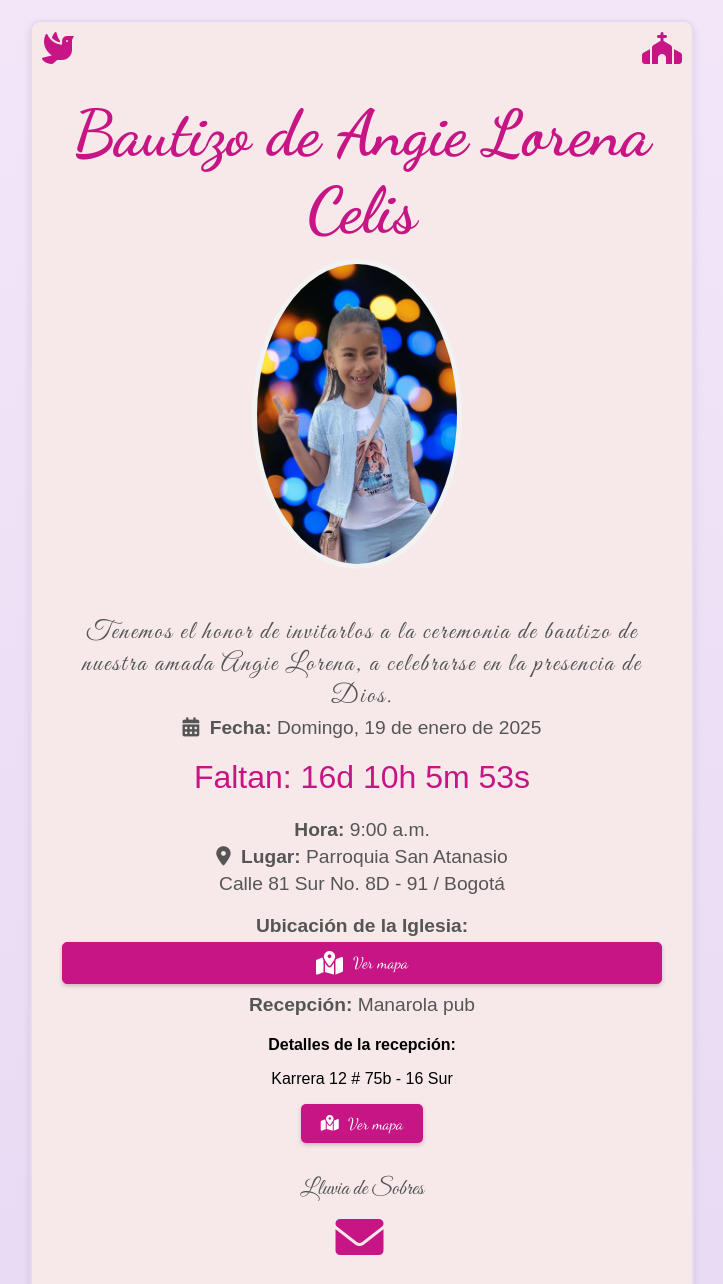
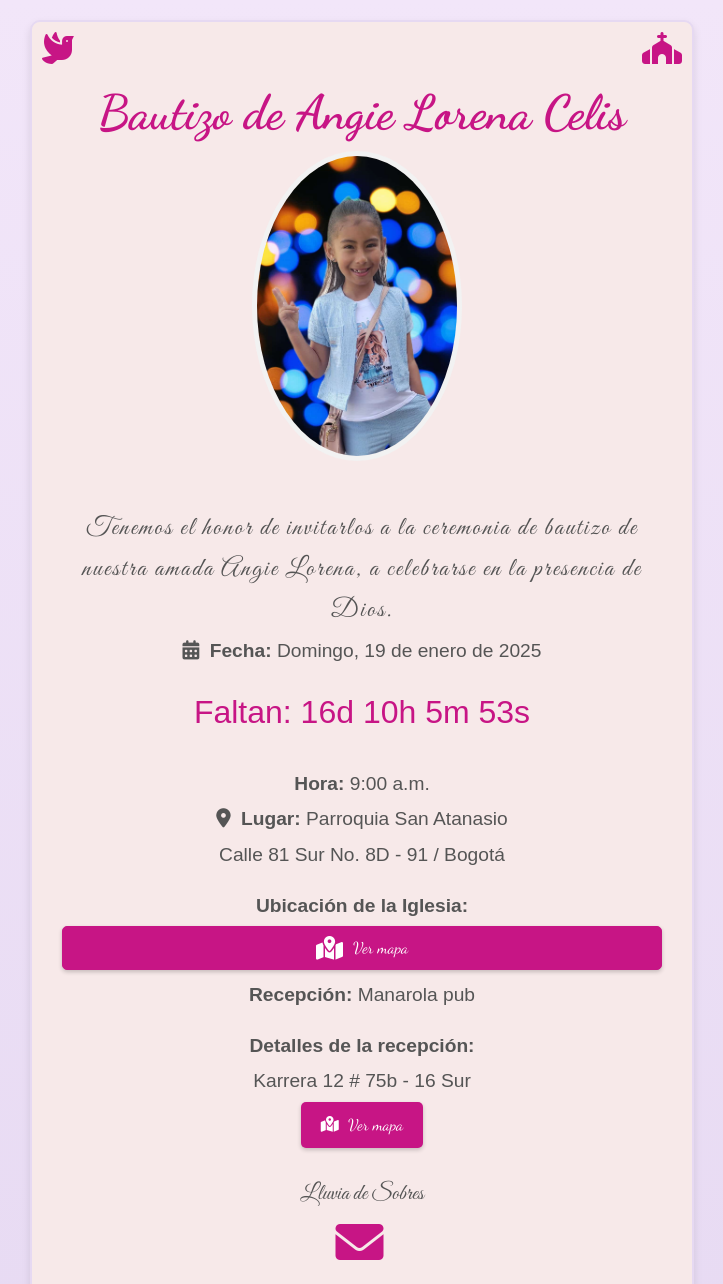
Before and after one commit to David-prog-wed/invitacion, a plain HTML site: page index.html in a window 1280 px wide. Shown: the top 1284 px of the page, without its empty margins (278-1001 px from the left). Drawn offline with Linux system fonts and the light colour scheme.

Commit message:
Se mejoro el interliniado y fuente

```diff
--- a/index.html
+++ b/index.html
@@ -50,12 +50,13 @@
       h1 {
         font-family: "Dancing Script", cursive;
         color: #c71585;
-        font-size: 4em;
+        font-size: 3em; /* Tamaño de fuente ajustado */
         margin-bottom: 10px;
       }
 
       .info {
         margin-bottom: 20px;
+        line-height: 1.6; /* Interlineado ajustado */
       }
 
       .info p {
@@ -194,18 +195,17 @@
         <div class="ubicacion">
           <p><b>Ubicación de la Iglesia:</b></p>
           <a class="boton" href="https://maps.app.goo.gl/K28ZEbjMfF2WyGoc6">
-            <i class="fas fa-map-marked-alt"></i> Ver mapa</a
-          >
+            <i class="fas fa-map-marked-alt"></i> Ver mapa
+          </a>
         </div>
         <p><b>Recepción:</b> Manarola pub</p>
-      </div>
-
-      <div class="recepcion">
-        <p><b>Detalles de la recepción:</b></p>
-        <p>Karrera 12 # 75b - 16 Sur</p>
-        <a class="boton" href="https://maps.app.goo.gl/yh2p37zTq7oqgaPV6"
-          ><i class="fas fa-map-marked-alt"></i> Ver mapa</a
-        >
+        <div class="recepcion">
+          <p><b>Detalles de la recepción:</b></p>
+          <p>Karrera 12 # 75b - 16 Sur</p>
+          <a class="boton" href="https://maps.app.goo.gl/yh2p37zTq7oqgaPV6">
+            <i class="fas fa-map-marked-alt"></i> Ver mapa
+          </a>
+        </div>
       </div>
 
       <div class="regalos">
@@ -225,12 +225,12 @@
           class="boton"
           href="https://wa.me/573153801021?text=Hola!%20Confirmo%20mi%20asistencia%20al%20bautizo"
         >
-          <i class="fab fa-whatsapp"></i> Confirmar Tu Asistencia</a
-        >
+          <i class="fab fa-whatsapp"></i> Confirmar Tu Asistencia
+        </a>
         <br />
         <a class="boton" href="tel:+573153801021">
-          <i class="fas fa-phone"></i> Llamar</a
-        >
+          <i class="fas fa-phone"></i> Llamar
+        </a>
         <br />
       </div>
     </div>
```
